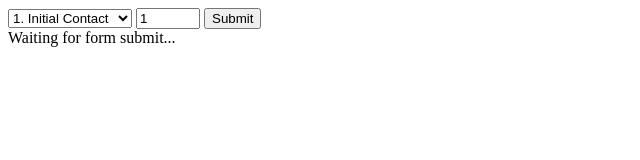
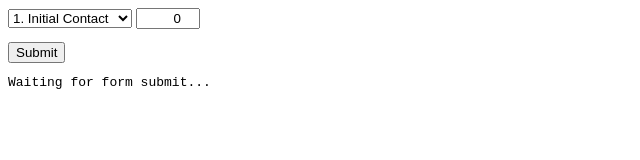
Before and after one commit to Kehor/Online-Web-Developers-Skill-Test, a plain HTML site: page index.html in a window 1280 px wide. Shown: the whole page, without its empty margins (0-640 px from the left). Drawn offline with Linux system fonts and the light colour scheme.

Commit message:
Style & Fix success

```diff
--- /dev/null
+++ b/css/index.css
@@ -0,0 +1,12 @@
+input {
+    text-align: right;
+}
+
+button {
+    display: block;
+    margin-block: 1%;
+}
+
+.output {
+    font-family: monospace;
+}
--- a/index.html
+++ b/index.html
@@ -6,6 +6,7 @@
   <meta name="robots" content="noindex, nofollow">
   <meta name="googlebot" content="noindex, nofollow">
   <meta name="viewport" content="width=device-width, initial-scale=1">
+  <link rel="stylesheet" href="./css/index.css">
 
 
   <script defer
--- a/js/index.js
+++ b/js/index.js
@@ -35,16 +35,17 @@ const FormComponent = class {
     // Start modifying the form elements here!
     // You are allowed to add extra methods, properties or change the constructor of this class
     var oppoSelect = document.getElementsByName("status")[0];
-    oppoStatus.forEach(oppoStatu => {
+    oppoStatus.forEach((oppoStatu, key) => {
       var opt = document.createElement("option");
+      opt.id = key;
       opt.value = oppoStatu.K_OPPO_STATUS;
       opt.text = oppoStatu.STATUS;
       oppoSelect.add(opt);
     });
 
-    document.getElementsByName("success")[0].value = oppoSelect.value;
+    document.getElementsByName("success")[0].value = oppoStatus[oppoSelect.selectedIndex].SUCCESS;
     oppoSelect.onchange = function(){
-      document.getElementsByName("success")[0].value = oppoSelect.value;
+      document.getElementsByName("success")[0].value = oppoStatus[oppoSelect.selectedIndex].SUCCESS;
     };
 
   }
```
